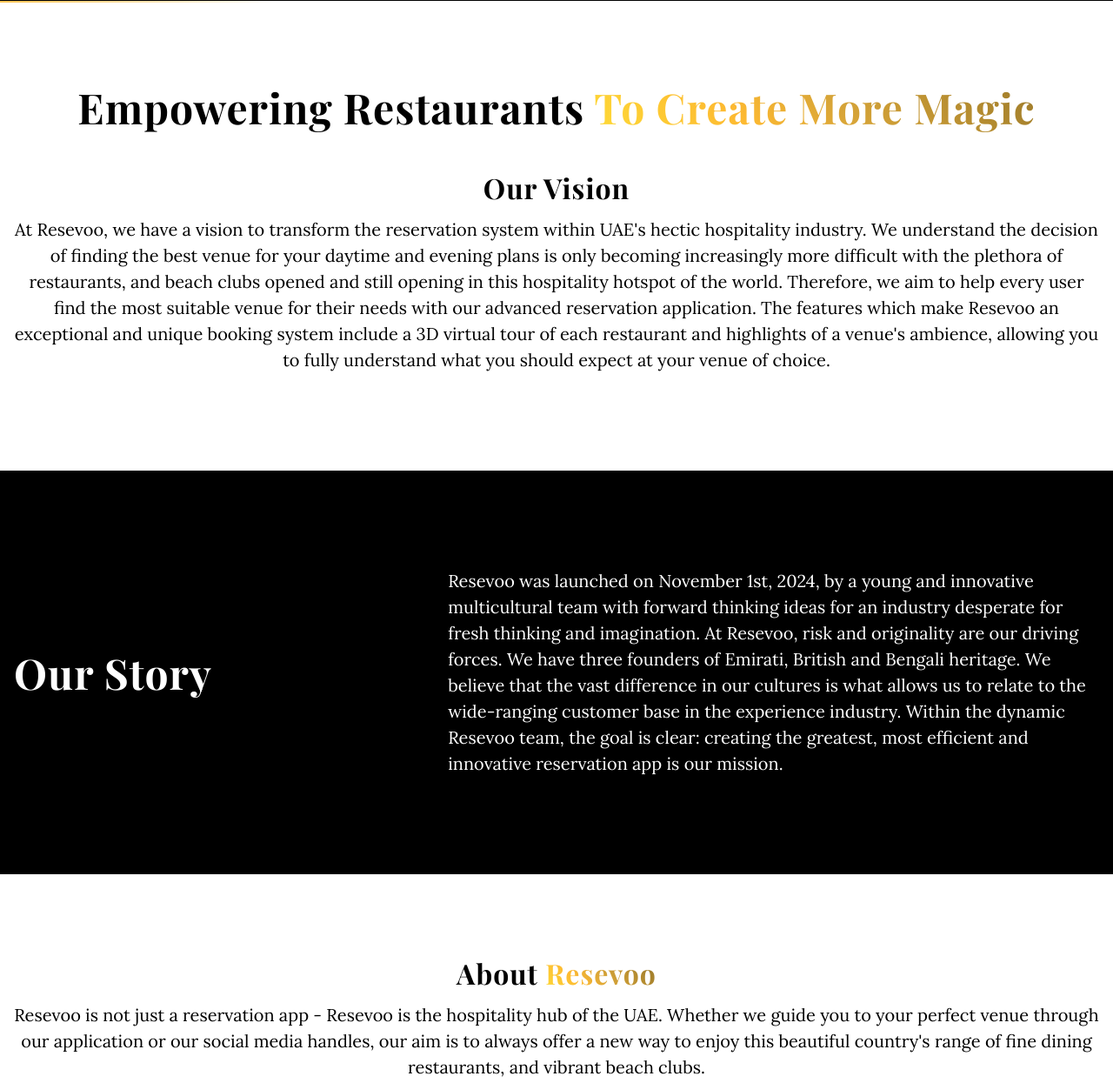
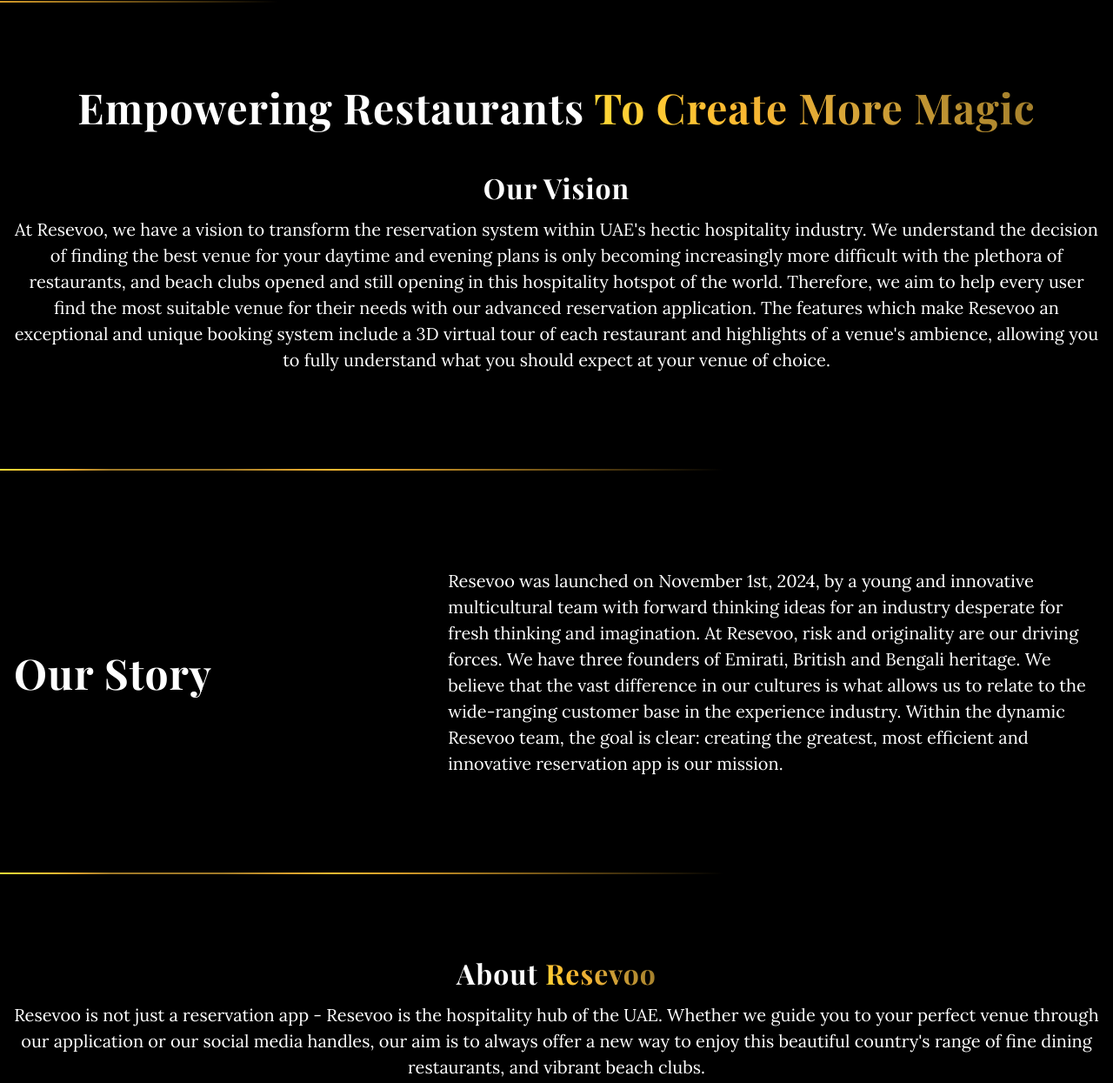
Before and after one commit to TAldarwish/resevoo-landing-page, a plain HTML site: page about-us.html in a window 1280 px wide. Shown: the part 55-1300 px from the top of the page at 87% size. Drawn offline with nearby package versions, Linux system fonts and the light colour scheme; a script that the page names is missing.

Commit message:
adding bordered-gold in about us

```diff
--- a/about-us.html
+++ b/about-us.html
@@ -97,7 +97,7 @@
     </aside>
     <div id="overlay" class="page-overlay"></div>
     <main class="about-us base-layout">
-        <section class="section-1 full-width base-layout">
+        <section class="section-1 full-width base-layout bordered-gold">
             <div class="section-1-inner">
                 <div class="content">
                     <h1 class="title">Empowering restaurants <span class="gold-filling">to create more magic
@@ -117,7 +117,8 @@
                 </div>
             </div>
         </section>
-        <section class="section-2">
+        <section class="section-2 full-width base-layout bordered-gold">
+            <div class="section-2-inner">
             <div class="content">
                 <h2 class="subtitle">Our Story
                 </h2>
@@ -130,6 +131,7 @@
                     clear: creating the greatest, most efficient and innovative reservation app is our mission.
                 </p>
             </div>
+        </div>
         </section>
         <section class="section-3 full-width base-layout">
             <div class="section-3-inner">
--- a/css/about-us.css
+++ b/css/about-us.css
@@ -3,11 +3,14 @@
 }
 .section-1,
 .section-3 {
-    background-color: var(--clr-white);
-    color: var(--clr-black);
+    /* background-color: var(--clr-white); */
+    /* color: var(--clr-black); */
+    position: relative;
     text-align: center;
 }
-
+.section-2 {
+    position: relative;
+}
 .section-1 .title {
     font-size: 3rem;
     margin-block-end: 3rem;
@@ -17,7 +20,7 @@
 .section-1 .gold-filling,
 .section-3 .gold-filling {
     background:
-        linear-gradient(45deg, #FEDB37 0%, #FDB931 12%, #d6a438 20%, #a07d2b 35%, var(--clr-black) 50%, var(--clr-black) 50%);
+        linear-gradient(45deg, #FEDB37 0%, #FDB931 12%, #d6a438 20%, #a07d2b 35%, var(--clr-white) 50%, var(--clr-white) 50%);
     background-size: 300%;
     background-position: 100% 0;
     -webkit-background-clip: text;
```
